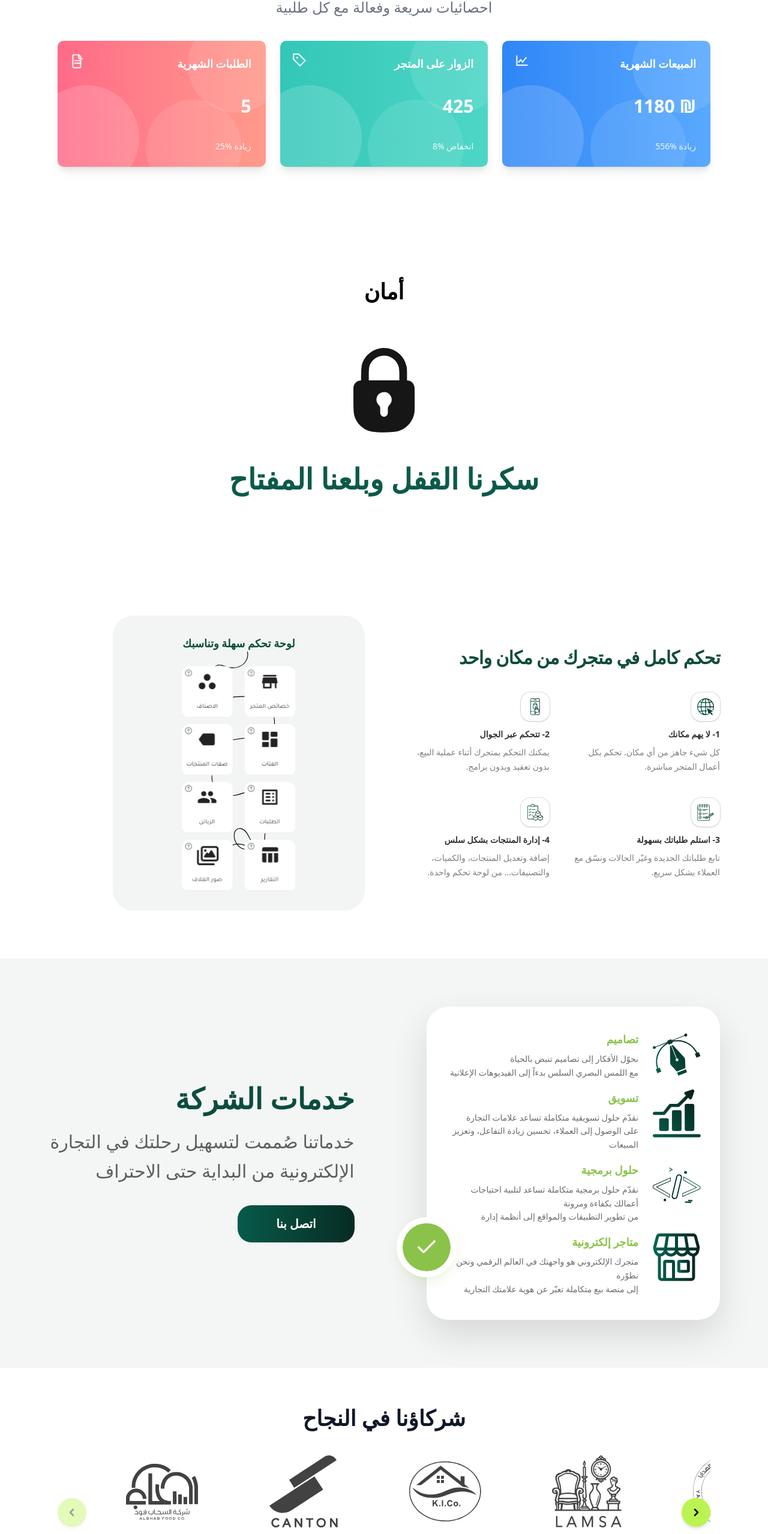
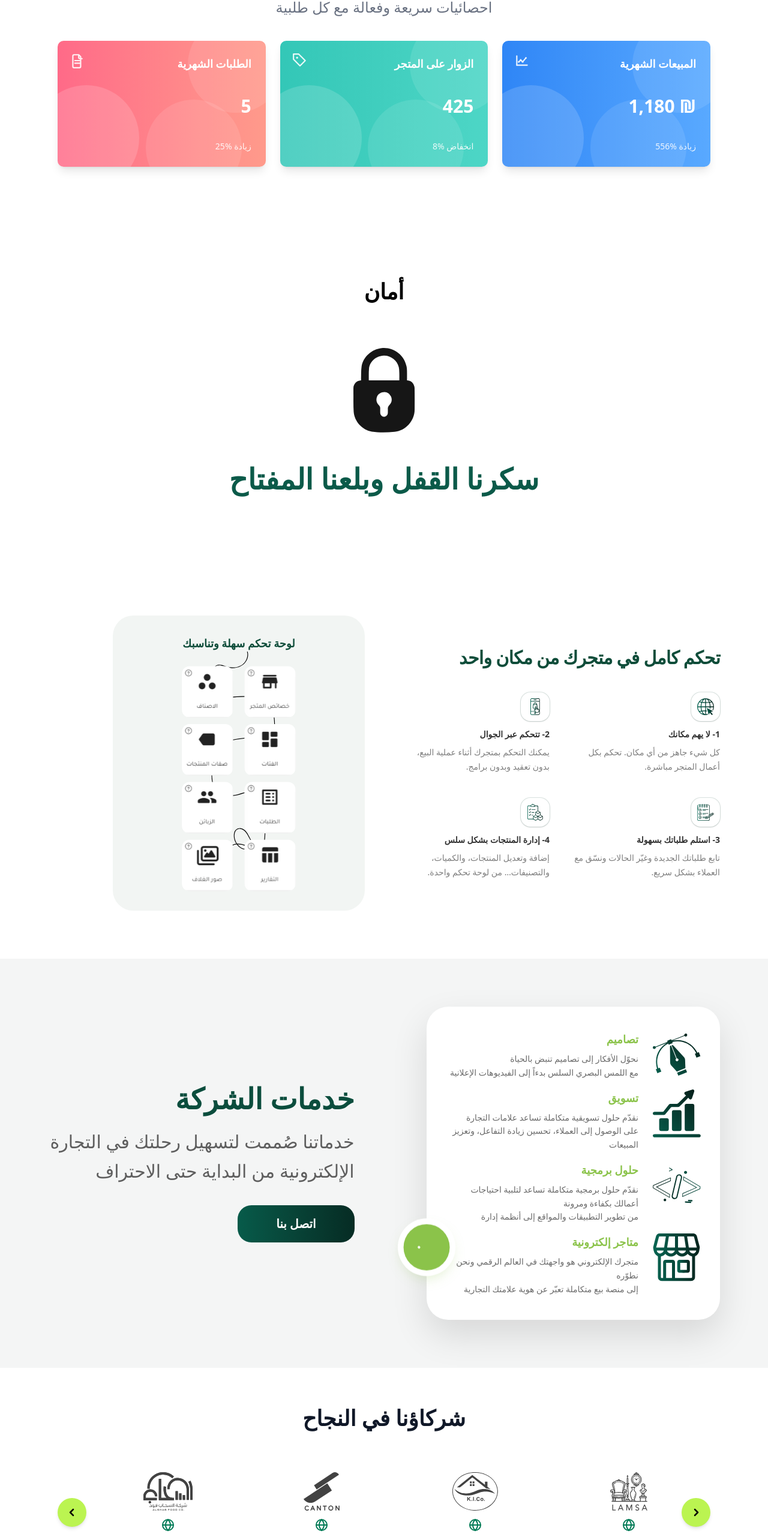
Before and after one commit to nesmamanasra/strx-co, a React (Vite) app: page / in a window 1280 px wide. Shown: the part 1044-3601 px from the top of the page at 60% size. Built offline with nearby package versions, Linux system fonts and the light colour scheme.

Commit message:
still editing style and make simple animation

```diff
--- a/src/app/components/home/PartnerStrxTest.jsx
+++ b/src/app/components/home/PartnerStrxTest.jsx
@@ -1,14 +1,15 @@
+// src/components/home/PartnerStrx.jsx
 import { useMemo, useState } from "react";
 import Container from "../ui/Container";
 
 /**
  * PartnerStrx
- * - Slider simple (no libs)
- * - RTL layout
- * - 5 cards shown on desktop, responsive on smaller screens
+ * - RTL
+ * - Smooth slider
+ * - No half-cards / no blank space
+ * - Loop (infinite by wrapping index)
  */
 export default function PartnerStrx() {
-  // ✅ استبدل الصور بروابط لوجوهاتك (png/svg)
   const partners = useMemo(
     () => [
       { id: 1, name: "Partner 1", logo: "/sahab.svg" },
@@ -16,30 +17,32 @@ export default function PartnerStrx() {
       { id: 3, name: "K.I.Co.", logo: "/kio.svg" },
       { id: 4, name: "LAMSA", logo: "/lamsa.svg" },
       { id: 5, name: "Yafa", logo: "/yafa.svg" },
-      { id: 5, name: "Yafa", logo: "/yafa.svg" },
-      // لو بدك أكثر من 5 عشان فعلاً يصير سلايدر
-
+      // إذا بدك تزيد صور حط IDs مختلفة
+      // { id: 6, name: "X", logo: "/x.svg" },
     ],
     []
   );
 
-  // عدد الكروت الظاهرة (نخليها ثابتة 5 مثل التصميم على الديسكتوب)
+  // عدد الكروت الظاهرة (ديسكتوب)
   const visible = 4;
 
-  // آخر index ممكن نوقف عنده
+  // كم "خطوة" ممكن نمشي؟ (آخر index)
   const maxIndex = Math.max(0, partners.length - visible);
 
   const [index, setIndex] = useState(0);
 
-  const canPrev = index > 0;
-  const canNext = index < maxIndex;
+  // Loop navigation (ما بوقف)
+  const onRight = () => {
+    setIndex((v) => (maxIndex === 0 ? 0 : v >= maxIndex ? 0 : v + 1));
+  };
 
-    const onRight = () => setIndex((v) => Math.min(maxIndex, v + 1)); // ➜ يمين = لقدّام
-    const onLeft  = () => setIndex((v) => Math.max(0, v - 1));       // ➜ يسار = رجوع
+  const onLeft = () => {
+    setIndex((v) => (maxIndex === 0 ? 0 : v <= 0 ? maxIndex : v - 1));
+  };
 
-  // نقطتين مثل التصميم: قسمنا السلايدر لصفحتين
-  const pages = maxIndex === 0 ? 1 : 2;
-  const activeDot = maxIndex === 0 ? 0 : index === 0 ? 0 : 1;
+  // dots = عدد الصفحات الحقيقي
+  const pages = Math.max(1, maxIndex + 1);
+  const activeDot = Math.min(index, pages - 1);
 
   return (
     <section dir="rtl" className="w-full bg-white py-16">
@@ -49,16 +52,14 @@ export default function PartnerStrx() {
         </h2>
 
         <div className="relative mt-10">
-          {/* arrows */}
+          {/* left arrow */}
           <button
-           onClick={onLeft}
-            disabled={!canPrev}
-            className={`absolute left-0 top-1/2 -translate-y-1/2 z-10
+            type="button"
+            onClick={onLeft}
+            className="absolute left-0 top-1/2 -translate-y-1/2 z-10
               h-12 w-12 rounded-full flex items-center justify-center
-              bg-lime-300 shadow-md transition
-              ${canPrev ? "hover:opacity-90" : "opacity-40 cursor-not-allowed"}`}
+              bg-lime-300 shadow-md transition hover:opacity-90"
           >
-            {/* left arrow */}
             <svg viewBox="0 0 24 24" className="h-6 w-6" fill="none">
               <path
                 d="M14 7l-5 5 5 5"
@@ -70,16 +71,14 @@ export default function PartnerStrx() {
             </svg>
           </button>
 
+          {/* right arrow */}
           <button
             type="button"
-          onClick={onRight}
-          disabled={!canNext}
-          className={`absolute right-0 top-1/2 -translate-y-1/2 z-10
-            h-12 w-12 rounded-full flex items-center justify-center
-            bg-lime-300 shadow-md transition
-            ${canNext ? "hover:opacity-90" : "opacity-40 cursor-not-allowed"}`}
-        >
-            {/* right arrow */}
+            onClick={onRight}
+            className="absolute right-0 top-1/2 -translate-y-1/2 z-10
+              h-12 w-12 rounded-full flex items-center justify-center
+              bg-lime-300 shadow-md transition hover:opacity-90"
+          >
             <svg viewBox="0 0 24 24" className="h-6 w-6" fill="none">
               <path
                 d="M10 7l5 5-5 5"
@@ -91,12 +90,15 @@ export default function PartnerStrx() {
             </svg>
           </button>
 
-          {/* track */}
+          {/* viewport */}
           <div className="overflow-hidden px-16">
-           <div
+            {/* track (بنسبة % بدل px) */}
+            <div
               dir="ltr"
-              className="flex gap-4 transition-transform duration-500"
-              style={{ transform: `translateX(${index * 216}px)` }}
+              className="flex gap-4 transition-transform duration-500 will-change-transform"
+              style={{
+                transform: `translateX(-${index * (100 / visible)}%)`,
+              }}
             >
               {partners.map((p) => (
                 <PartnerCard key={p.id} name={p.name} logo={p.logo} />
@@ -105,12 +107,15 @@ export default function PartnerStrx() {
           </div>
 
           {/* dots */}
-          <div className="mt-6 flex items-center justify-center gap-5">
+          <div className="mt-6 flex items-center justify-center gap-3">
             {Array.from({ length: pages }).map((_, i) => (
-              <span
+              <button
                 key={i}
-                className={`h-2.5 w-2.5 rounded-full border border-gray-300
-                ${i === activeDot ? "bg-lime-400 border-lime-400" : "bg-white"}`}
+                type="button"
+                onClick={() => setIndex(i)}
+                className={`h-2.5 w-2.5 rounded-full border border-gray-300 transition
+                  ${i === activeDot ? "bg-lime-400 border-lime-400" : "bg-white hover:bg-gray-100"}`}
+                aria-label={`page ${i + 1}`}
               />
             ))}
           </div>
@@ -123,18 +128,12 @@ export default function PartnerStrx() {
 function PartnerCard({ name, logo }) {
   return (
     <div
-      className="shrink-0 w-[220px] h-[160px] rounded-2xl bg-white]
+      className="shrink-0 w-1/4 min-w-0 h-[160px] rounded-2xl bg-white
       flex flex-col items-center justify-center gap-3"
       title={name}
     >
-      <img
-        src={logo}
-        alt={name}
-        className="h-30 w-30 object-contain"
-        loading="lazy"
-      />
+      <img src={logo} alt={name} className="h-16 w-28 object-contain" loading="lazy" />
 
-      {/* globe icon */}
       <div className="text-emerald-700">
         <svg viewBox="0 0 24 24" className="h-6 w-6" fill="none">
           <path
--- a/src/app/components/home/ServicesSection.jsx
+++ b/src/app/components/home/ServicesSection.jsx
@@ -1,11 +1,11 @@
 // src/sections/ServicesSection.jsx
-import { Check } from "lucide-react";
+import { useEffect, useRef, useState } from "react";
 
 const services = [
   {
     title: "تصاميم",
     desc: "نحوّل الأفكار إلى تصاميم تنبض بالحياة\nمع اللمس البصري السلس بدءاً إلى الفيديوهات الإعلانية",
-     iconSrc: "/penTool.svg",
+    iconSrc: "/penTool.svg",
   },
   {
     title: "تسويق",
@@ -24,43 +24,111 @@ const services = [
   },
 ];
 
+/* ========= InView (start when section is visible) ========= */
+function useInView(options = { threshold: 0.35 }) {
+  const ref = useRef(null);
+  const [inView, setInView] = useState(false);
+
+  useEffect(() => {
+    const el = ref.current;
+    if (!el) return;
+
+    const obs = new IntersectionObserver(([entry]) => {
+      setInView(entry.isIntersecting);
+    }, options);
+
+    obs.observe(el);
+    return () => obs.disconnect();
+  }, [options]);
+
+  return { ref, inView };
+}
+
+/* ========= Drawn Check (LEFT -> RIGHT) ========= */
+function DrawCheck({ play }) {
+  return (
+    <svg viewBox="0 0 24 24" className="h-10 w-10" fill="none" aria-hidden="true">
+      <path
+        // ✅ اتجاه الرسم صار من اليسار لليمين
+        d="M4 12l5 5L20 6"
+        stroke="white"
+        strokeWidth="2.6"
+        strokeLinecap="round"
+        strokeLinejoin="round"
+        pathLength="1"
+        className={play ? "check-draw check-draw-play" : "check-draw"}
+      />
+    </svg>
+  );
+}
+
 export default function ServicesSection() {
+  const { ref: sectionRef, inView } = useInView({ threshold: 0.35 });
+
   return (
     <section
+      ref={sectionRef}
       dir="rtl"
       className="w-full bg-[#F4F5F5] py-14 md:py-20"
       id="services"
     >
+      <style>{`
+        .check-draw{
+          stroke-dasharray: 0 1;
+          stroke-dashoffset: 0;
+        }
+        .check-draw-play{
+          animation: checkDraw 2.2s ease-in-out infinite;
+        }
+        @keyframes checkDraw{
+          0%   { stroke-dasharray: 0 1; opacity: 0.9; }
+          15%  { opacity: 1; }
+          55%  { stroke-dasharray: 1 0; opacity: 1; }
+          85%  { stroke-dasharray: 1 0; opacity: 1; }
+          100% { stroke-dasharray: 0 1; opacity: 0.9; }
+        }
+
+        .badge-pop{
+          transform: translateZ(0);
+        }
+        .badge-pop-play{
+          animation: badgePop 2.2s ease-in-out infinite;
+        }
+        @keyframes badgePop{
+          0%   { transform: scale(0.96); }
+          35%  { transform: scale(1.06); }
+          55%  { transform: scale(1.00); }
+          100% { transform: scale(0.96); }
+        }
+      `}</style>
+
       <div className="mx-auto w-full max-w-6xl px-4">
         <div className="flex flex-col items-center gap-30 lg:flex-row lg:items-center lg:justify-between">
-
           {/* Right card */}
           <div className="relative w-full lg:w-[46%]">
             <div className="relative rounded-[36px] bg-white px-8 py-10 shadow-[0_25px_60px_rgba(0,0,0,0.12)]">
               {/* Check badge */}
               <div className="absolute left-0 top-1/2 -translate-x-1/2 -translate-y-1/2 mt-35">
-                <div className="flex h-20 w-20 items-center justify-center rounded-full bg-[#8BC34A] shadow-[0_10px_25px_rgba(139,195,74,0.35)] ring-10 ring-white">
-                  <Check className="h-10 w-10 text-white" strokeWidth={2} />
+                <div
+                  className={[
+                    "badge-pop flex h-20 w-20 items-center justify-center rounded-full bg-[#8BC34A]",
+                    "shadow-[0_10px_25px_rgba(139,195,74,0.35)] ring-10 ring-white",
+                    inView ? "badge-pop-play" : "",
+                  ].join(" ")}
+                >
+                  <DrawCheck play={inView} />
                 </div>
               </div>
 
               <div className="space-y-4">
                 {services.map((s, idx) => (
                   <div key={idx} className="flex items-start justify-between gap-6">
-                    {/* Icon */}
                     <div className="flex h-20 w-20 items-center justify-center">
-                    <img
-                            src={s.iconSrc}
-                            alt={s.title}
-                            className="h-20 w-20"
-                            loading="lazy"
-                            />
+                      <img src={s.iconSrc} alt={s.title} className="h-20 w-20" loading="lazy" />
                     </div>
-                    {/* Text */}
+
                     <div className="flex-1">
-                      <h3 className="text-lg font-extrabold text-[#8BC34A]">
-                        {s.title}
-                      </h3>
+                      <h3 className="text-lg font-extrabold text-[#8BC34A]">{s.title}</h3>
                       <p className="mt-2 whitespace-pre-line text-sm leading-relaxed text-[#6B6B6B]">
                         {s.desc}
                       </p>
@@ -71,11 +139,9 @@ export default function ServicesSection() {
             </div>
           </div>
 
-                 {/* Left content */}
+          {/* Left content */}
           <div className="w-full text-center lg:w-[48%] lg:text-right">
-            <h2 className="text-4xl font-extrabold text-[#0B4D3D] md:text-5xl">
-              خدمات الشركة
-            </h2>
+            <h2 className="text-4xl font-extrabold text-[#0B4D3D] md:text-5xl">خدمات الشركة</h2>
 
             <p className="mt-6 text-2xl font-medium leading-relaxed text-[#5E5E5E] md:text-3xl">
               خدماتنا صُممت لتسهيل رحلتك في التجارة
@@ -84,14 +150,16 @@ export default function ServicesSection() {
             </p>
 
             <div className="mt-8 flex justify-center lg:justify-start">
-             <a
+              <a
                 href="#start"
                 className="rounded-[23px] px-16 py-4 text-white text-[20px] font-semibold
                          bg-gradient-to-l from-[#062C24] to-[#075B4A]
-                          hover:opacity-95 transition" >اتصل بنا  </a>
+                         hover:opacity-95 transition"
+              >
+                اتصل بنا
+              </a>
             </div>
           </div>
-          {/* end card */}
         </div>
       </div>
     </section>
--- a/src/app/components/home/StatsSection.jsx
+++ b/src/app/components/home/StatsSection.jsx
@@ -1,6 +1,96 @@
+// src/components/home/StatsSection.jsx
+import { useEffect, useMemo, useRef, useState } from "react";
 import Container from "../ui/Container";
 
+/* =========================
+   Hook: detect in-view once
+========================= */
+function useInViewOnce(options = { threshold: 0.35 }) {
+  const ref = useRef(null);
+  const [inView, setInView] = useState(false);
+
+  useEffect(() => {
+    const el = ref.current;
+    if (!el) return;
+
+    const obs = new IntersectionObserver(([entry]) => {
+      if (entry.isIntersecting) {
+        setInView(true);
+        obs.disconnect(); // ✅ مرة وحدة فقط
+      }
+    }, options);
+
+    obs.observe(el);
+    return () => obs.disconnect();
+  }, [options]);
+
+  return { ref, inView };
+}
+
+/* =========================
+   Hook: count up
+========================= */
+function useCountUp({ to = 0, start = false, duration = 900 }) {
+  const [val, setVal] = useState(0);
+
+  useEffect(() => {
+    if (!start) return;
+
+    let raf = 0;
+    const from = 0;
+    const startTime = performance.now();
+
+    const tick = (now) => {
+      const t = Math.min(1, (now - startTime) / duration);
+
+      // easing (smooth)
+      const eased = 1 - Math.pow(1 - t, 3);
+
+      const next = Math.round(from + (to - from) * eased);
+      setVal(next);
+
+      if (t < 1) raf = requestAnimationFrame(tick);
+    };
+
+    raf = requestAnimationFrame(tick);
+    return () => cancelAnimationFrame(raf);
+  }, [start, to, duration]);
+
+  return val;
+}
+
+/* =========================
+   Helpers
+========================= */
+function formatNumber(n) {
+  // 1180 -> 1,180
+  return new Intl.NumberFormat("en-US").format(n);
+}
+
+// parse value like: "₪ 1180" / "425" / "5"
+function parseValue(valueStr) {
+  const s = String(valueStr ?? "").trim();
+
+  // prefix (any non-digit at start) e.g. "₪ "
+  const prefixMatch = s.match(/^[^\d-]+/);
+  const prefix = prefixMatch ? prefixMatch[0] : "";
+
+  // number
+  const numMatch = s.match(/-?\d+/);
+  const num = numMatch ? Number(numMatch[0]) : 0;
+
+  // suffix (any non-digit after number) optional
+  const suffix = s.replace(prefix, "").replace(String(numMatch?.[0] ?? ""), "");
+
+  return { prefix, num, suffix };
+}
+
+/* =========================
+   Component
+========================= */
 export default function StatsSection() {
+  const { ref: sectionRef, inView } = useInViewOnce({ threshold: 0.35 });
+
   const StatCard = ({ title, value, note, bgClass, icon }) => {
     const Icon = ({ type }) => {
       if (type === "doc") {
@@ -51,11 +141,20 @@ export default function StatsSection() {
       );
     };
 
+    const { prefix, num, suffix } = useMemo(() => parseValue(value), [value]);
+
+    // ✅ يبدأ العد لما السيكشن يدخل الشاشة
+    const animated = useCountUp({ to: num, start: inView, duration: 2000 });
+
     return (
   <div
   className={[
     "relative isolate overflow-hidden rounded-[10px] p-6 text-white shadow-lg",
     "h-[210px]",
+    // ✅ hover zoom
+    "transform-gpu transition duration-300 ease-out",
+    "hover:scale-[1.04] hover:-translate-y-1 hover:shadow-2xl",
+    "active:scale-[1.01]",
     bgClass,
   ].join(" ")}
   dir="rtl"
@@ -70,7 +169,14 @@ export default function StatsSection() {
 
         <div className="flex h-full flex-col justify-between">
           <div className="text-lg font-semibold">{title}</div>
-          <div className="text-3xl font-extrabold">{value}</div>
+
+          {/* ✅ الرقم المتحرك */}
+          <div className="text-3xl font-extrabold tabular-nums">
+            {prefix}
+            {formatNumber(animated)}
+            {suffix}
+          </div>
+
           <div className="text-sm font-medium opacity-90">{note}</div>
         </div>
       </div>
@@ -78,7 +184,7 @@ export default function StatsSection() {
   };
 
   return (
-<section className="bg-white">
+    <section ref={sectionRef} className="bg-white">
       <Container className="py-10 sm:py-14 lg:py-16 mb-15">
         <div className="text-center">
           <h2 className="text-4xl font-extrabold text-black">ما يميزنا</h2>
@@ -86,6 +192,7 @@ export default function StatsSection() {
             احصائيات سريعة وفعالة مع كل طلبية
           </p>
         </div>
+
         <div className="mt-10 grid gap-6 md:grid-cols-2 lg:grid-cols-3">
           <StatCard
             title="المبيعات الشهرية"
```
Also changed, not shown: src/app/components/home/Footer.jsx (+5 -2 lines). Lines whose indentation alone changed are shown as unchanged.
